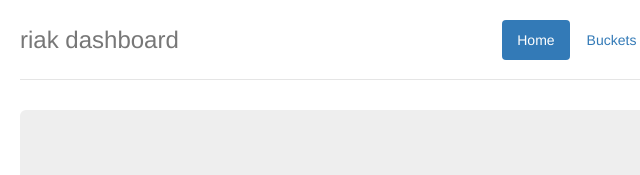
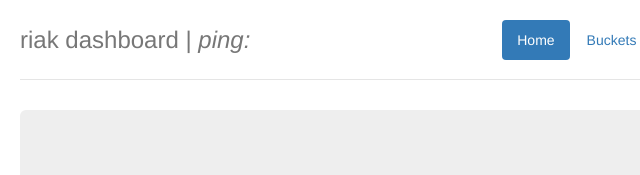
Before and after one commit to avelino/riak-dashboard, a website: page app/index.html in a window 1280 px wide. Shown: the top 175 px of the page, 270-910 px from the left. Drawn offline with nearby package versions, Linux system fonts and the light colour scheme; some packages are replaced by stand-ins of ours; files that its build step writes are made by us from their sources.

Commit message:
Add riak ping on header page

```diff
--- a/app/views/contribs/header.html
+++ b/app/views/contribs/header.html
@@ -3,4 +3,4 @@
   <li ng-class="{'active': menu_bucket}"><a ng-href="#/bucket">Buckets</a></li>
   <li><a ng-href="#">About</a></li>
 </ul>
-<h3 class="text-muted">riak dashboard</h3>
+<h3 class="text-muted">riak dashboard | <i>ping: {{ping}}</i></h3>
```
